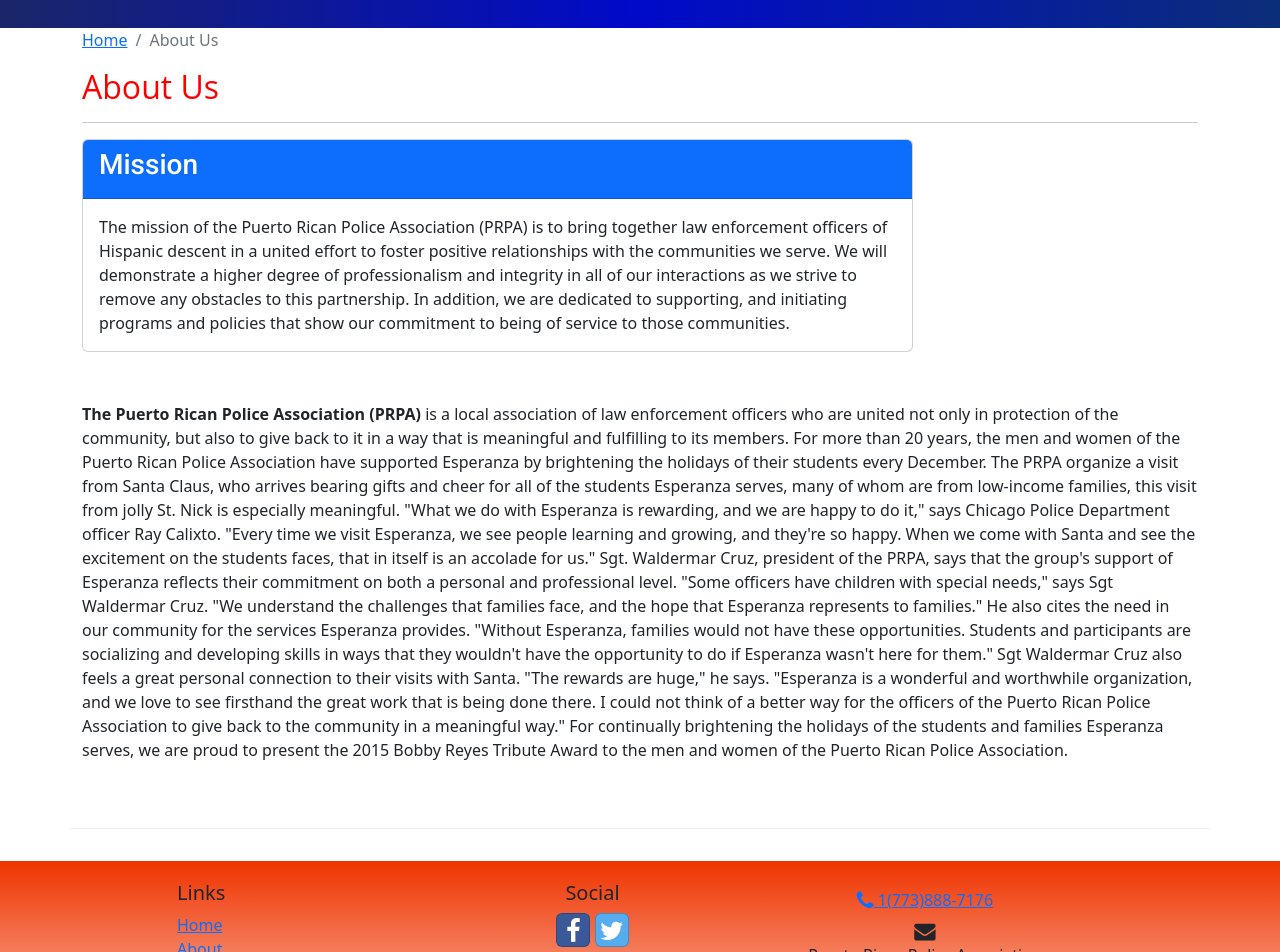
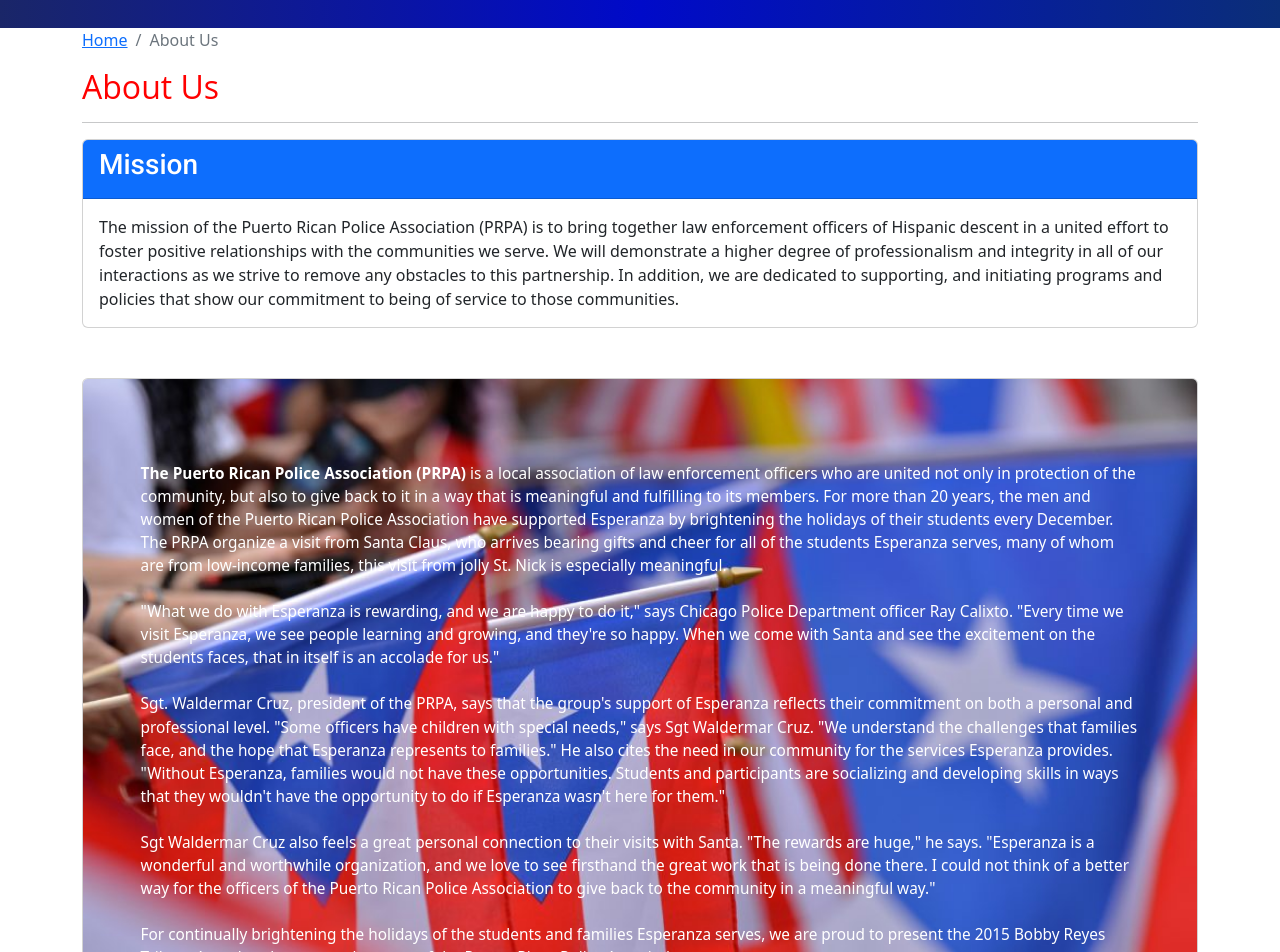
Before and after one commit to NicolaRoyo/prpa, a React (Create React App) app: page /about in a window 1280 px wide. Shown: the part 100-1052 px from the top of the page. Built offline with nearby package versions, Linux system fonts and the light colour scheme.

Commit message:
Added blockquote of tweet

```diff
--- a/package.json
+++ b/package.json
@@ -3,6 +3,10 @@
   "version": "0.1.0",
   "private": true,
   "dependencies": {
+    "@emotion/react": "^11.10.5",
+    "@emotion/styled": "^11.10.5",
+    "@mui/icons-material": "^5.11.0",
+    "@mui/material": "^5.11.3",
     "@reduxjs/toolkit": "^1.9.1",
     "@testing-library/jest-dom": "^5.16.5",
     "@testing-library/react": "^13.4.0",
@@ -18,6 +22,7 @@
     "react-router-dom": "^6.2.1",
     "react-scripts": "5.0.1",
     "react-spring": "^9.4.5-beta.1",
+    "react-tweet-embed": "^2.0.0",
     "reactstrap": "^9.0.1",
     "redux-logger": "^3.0.6",
     "typeface-montserrat": "^1.1.13",
--- a/src/App.css
+++ b/src/App.css
@@ -12,6 +12,14 @@
 }
 .message {
   color: blue;
+}
+.about-card .about-text{
+  font-weight: 500;
+  font-size:1.2vw;
+  padding-top: 4vw;
+  padding-bottom: 4vw;
+  padding-left: 2vw;
+  padding-right: 2vw;
 }
 .card-title {
   font-weight: 450;
@@ -32,7 +40,7 @@
   font-weight: 700;
   font-size: 1.5rem;
 }
-.row-content {
+.mission-row-content {
   align-content: center;
 }
 
@@ -83,6 +91,12 @@
   transition: 300ms ease-in;
 }
 
+.widgets {
+  display: flex;
+  height: 100%;
+  flex-direction: column;
+  align-items: center;
+}
 /* .App {
   text-align: center;
 }
--- a/src/components/Footer.js
+++ b/src/components/Footer.js
@@ -25,7 +25,7 @@
                                 <Link to='/directory'>Event Directory</Link>
                             </li>
                             <li>
-                                <Link to='/board'>Board Members</Link>
+                                <Link to='/board_members'>Board Members</Link>
                             </li>
                             <li>
                                 <Link to='/partnerships'>Partnerships</Link>
--- a/src/features/boardMembers/BoardCard.js
+++ b/src/features/boardMembers/BoardCard.js
@@ -1,4 +1,4 @@
-import { Card, CardImg, CardImgOverlay, CardTitle, Row, Col, CardSubtitle } from 'reactstrap';
+import { Card, CardImg, CardImgOverlay, CardTitle, CardSubtitle } from 'reactstrap';
 
 const BoardCard = ({board}) => {
     const { image, name, position } = board;
@@ -10,9 +10,14 @@
                 src={image}
                 alt={name}
             />
-            <CardImgOverlay className= ' board d-flex flex-column justify-content-end'>
-                <CardTitle className="board text-center">{name}</CardTitle>
-                <CardSubtitle className='board text-center'>{position}</CardSubtitle>
+            <CardImgOverlay className="
+                board-img-overlay
+                d-flex
+                flex-column
+                justify-content-end
+            ">
+                <CardTitle className='board-card-title text-center'>{name}</CardTitle>
+                <CardSubtitle className='board-card-subtitle text-center'>{position}</CardSubtitle>
             </CardImgOverlay>
         </Card>
     );
--- /dev/null
+++ b/src/features/news/Tweets.js
@@ -0,0 +1,16 @@
+
+import TweetEmbed from "react-tweet-embed";
+
+const Tweets = (props) => {
+    return(
+        <div>
+            <TweetEmbed id={props.tweet_url.split("/")[5]} />
+
+
+
+
+
+        </div>
+    );
+}
+export default Tweets;
--- a/src/pages/AboutPage.js
+++ b/src/pages/AboutPage.js
@@ -1,13 +1,14 @@
-import { Col, Row, Container, Card, CardBody, CardHeader, CardText } from 'reactstrap';
+import { Col, Row, Container, Card, CardBody, CardHeader, CardImgOverlay, CardText, CardImg } from 'reactstrap';
 import SubHeader from '../components/SubHeader';
+import flagsParade from '../app/assets/img/prFlagsParade.jpg';
 
 
 const AboutPage = () => {
     return (
         <Container>
             <SubHeader current='About Us'/>
-            <Row className='row-content'>
-                <Col md='9' >
+            <Row className='mission-row-content'>
+                <Col >
                     <Card>
                         <CardHeader className='bg-primary text-white'>
                             <h3>Mission</h3>
@@ -21,21 +22,31 @@
                 </Col>
             </Row>
             <Row className='row-content2'>
-                <Col >
-                   {/* <h3>The Puerto Rican Police Association (PRPA)</h3> */}
-                    <p>
+                <Col>
+                    <Card>
+                        <CardImg top width='100%' src={flagsParade} alt='Puerto Rican flags waving at parade' />
+                        <CardImgOverlay className=" flex-column justify-content-end about-card">
+                            <CardBody>
+                            <CardText className= 'text-white about-text'>
                                 <strong>The Puerto Rican Police Association (PRPA) </strong> is a local association of law enforcement officers who are united not only in protection of the community, but also to give back to it in a way that is meaningful and fulfilling to its members.  For more than 20 years, the men and women of the Puerto Rican Police Association have supported Esperanza by brightening the holidays of their students every December.  The PRPA organize a visit from Santa Claus, who arrives bearing gifts and cheer for all of the students Esperanza serves, many of whom are from low-income families, this visit from jolly St. Nick is especially meaningful.
+                                <br />
+                                <br />
                                 "What we do with Esperanza is rewarding, and we are happy to do it," says Chicago Police Department officer Ray Calixto. "Every time we visit Esperanza, we see people learning and growing, and they're so happy.   When we come with Santa and see the excitement on the students faces, that in itself is an accolade for us."
-
+                                <br />
+                                <br />
                                 Sgt. Waldermar Cruz, president of the PRPA, says that the group's support of Esperanza reflects their commitment on both a personal and professional level. "Some officers have children with special needs," says Sgt Waldermar Cruz. "We understand the challenges that families face, and the hope that Esperanza represents to families." He also cites the need in our community for the services Esperanza provides. "Without Esperanza, families would not have these opportunities.   Students and participants are socializing and developing skills in ways that they wouldn't have the opportunity to do if Esperanza wasn't here for them."
-
+                                <br />
+                                <br />
                                 Sgt Waldermar Cruz also feels a great personal connection to their visits with Santa. "The rewards are huge," he says. "Esperanza is a wonderful and worthwhile organization, and we love to see firsthand the great work that is being done there.  I could not think of a better way for the officers of the Puerto Rican Police Association to give back to the community in a meaningful way."
-
+                                <br />
+                                <br />
                                 For continually brightening the holidays of the students and families Esperanza serves, we are proud to present the 2015 Bobby Reyes Tribute Award to the men and women of the Puerto Rican Police Association.
-                    </p>
+                            </CardText>
+                            </CardBody>
+                        </CardImgOverlay>
+                    </Card>
                 </Col>
             </Row>
-
         </Container>
     )
 };
--- a/src/pages/NewsPage.js
+++ b/src/pages/NewsPage.js
@@ -1,11 +1,19 @@
 import { Container } from 'reactstrap';
 import SubHeader from '../components/SubHeader';
+// import Tweets from '../features/news/Tweets';
 
 const NewsPage = () => {
     return (
         <Container>
             <SubHeader current='News' />
+            <Container>
 
+                <div>
+                <a class="twitter-timeline" href="https://twitter.com/PRPAChicago?ref_src=twsrc%5Etfw">Tweets by PRPAChicago</a> <script async src="https://platform.twitter.com/widgets.js" charset="utf-8"></script>
+
+                <blockquote class="twitter-tweet"><p lang="en" dir="ltr">ASPIRA of Illinois teaches students to go from Boys to Men and Girls to Women. If you want to make a difference, then come join us at Aspira positively changes the lives of young people. <a href="https://t.co/zSMiTjuv1u">pic.twitter.com/zSMiTjuv1u</a></p>&mdash; PRPA (@PRPAChicago) <a href="https://twitter.com/PRPAChicago/status/1606487906624880642?ref_src=twsrc%5Etfw">December 24, 2022</a></blockquote> <script async src="https://platform.twitter.com/widgets.js" charset="utf-8"></script>
+                </div>
+            </Container>
         </Container>
     );
 };
```
Also changed, not shown: src/features/news/Widgets.js (added, +18 -0 lines), src/app/assets/img/prFlagsParade.jpg (renamed from src/app/assets/img/unknown.jpg), src/features/news/newsSlice.js (added), 1 other file (tests, documents, lock files or other folders). Lines whose indentation alone changed are shown as unchanged.
